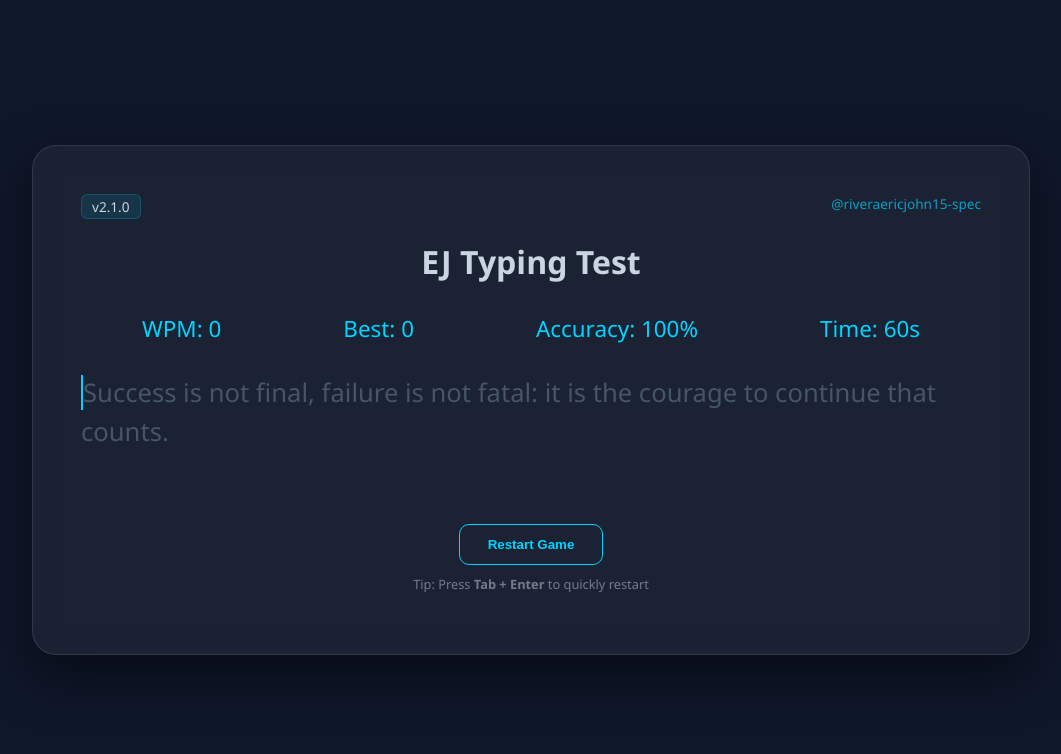
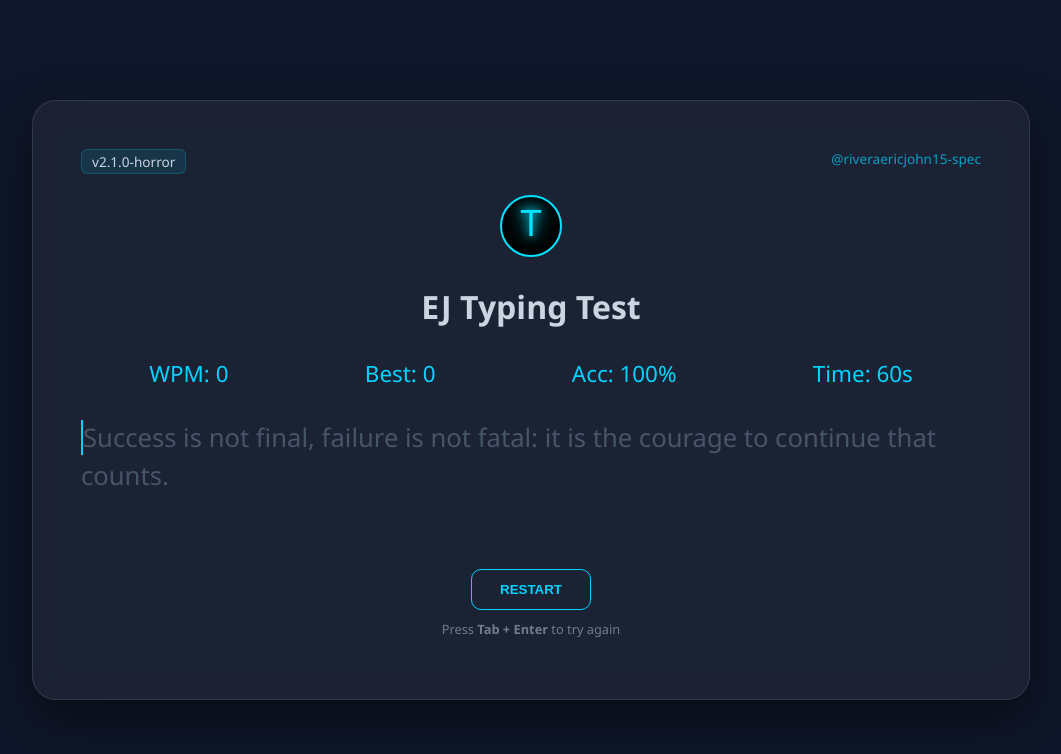
Before and after one commit to riveraericjohn15-spec/Ejtypingtest, a plain HTML site: page index.html in a window 1280 px wide. Shown: the whole page, without its empty margins (109-1170 px from the left). Drawn offline with Linux system fonts and the light colour scheme.

Commit message:
Update index.html

```diff
--- a/index.html
+++ b/index.html
@@ -3,22 +3,26 @@
 <head>
     <meta charset="UTF-8">
     <meta name="viewport" content="width=device-width, initial-scale=1.0">
-    <title>EJ Typing Test v2.1</title>
+    <title>EJ Typing Test - Horror Edition</title>
     <link rel="stylesheet" href="style.css">
 </head>
 <body>
     <div class="glass-container">
         <div class="header-meta">
-            <span class="version-tag">v2.1.0</span>
+            <span class="version-tag">v2.1.0-horror</span>
             <a href="https://github.com/riveraericjohn15-spec" target="_blank" class="github-link">@riveraericjohn15-spec</a>
         </div>
 
-        <h1>EJ Typing Test</h1>
+        <div class="logo-box">
+            <img src="favicon.svg" alt="Logo" class="site-logo">
+        </div>
+
+        <h1 class="horror-title">EJ Typing Test</h1>
 
         <div class="stats-bar">
             <div class="stat">WPM: <span id="wpm">0</span></div>
             <div class="stat">Best: <span id="high-score">0</span></div>
-            <div class="stat">Accuracy: <span id="accuracy">100</span>%</div>
+            <div class="stat">Acc: <span id="accuracy">100</span>%</div>
             <div class="stat">Time: <span id="timer">60</span>s</div>
         </div>
 
@@ -27,13 +31,13 @@
         <input type="text" id="input-field" class="input-field" autofocus autocomplete="off">
 
         <div class="controls">
-            <button id="reset-btn">Restart Game</button>
-            <p class="hint">Tip: Press <b>Tab + Enter</b> to quickly restart</p>
+            <button id="reset-btn">RESTART</button>
+            <p class="hint">Press <b>Tab + Enter</b> to try again</p>
         </div>
     </div>
 
     <div id="focus-overlay" class="hidden">
-        <p>Paused. Click to Resume Typing.</p>
+        <p>PAUSED. CLICK TO RESUME.</p>
     </div>
 
     <script src="script.js"></script>
```
